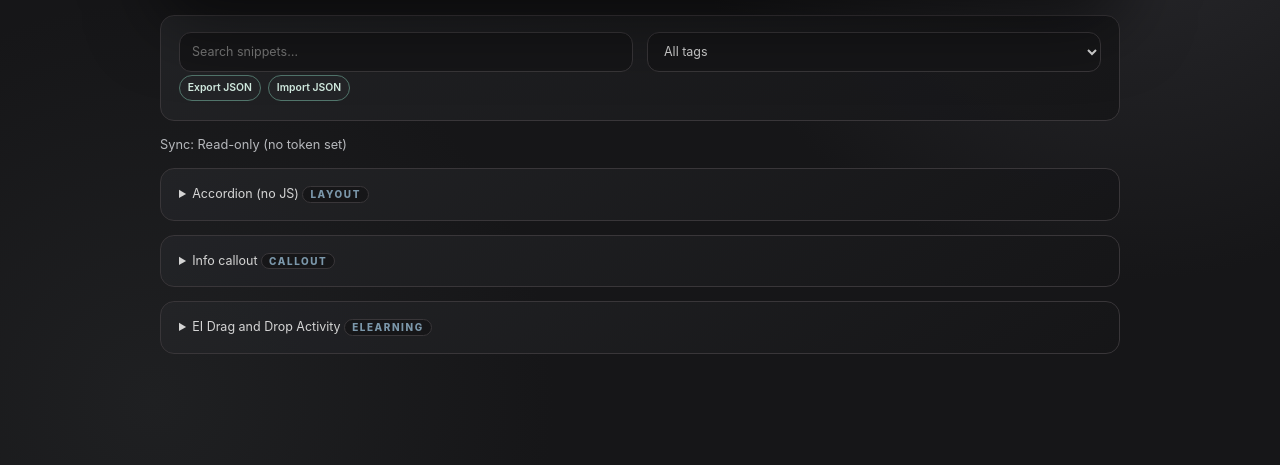
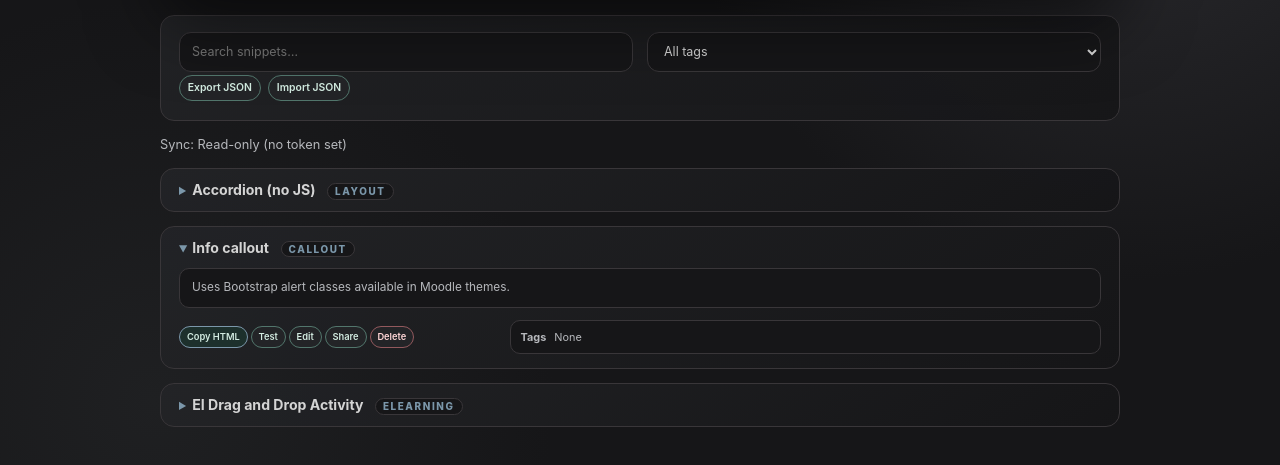
Before and after one commit to stuanderson415-coder/vocational-dev, a plain HTML site: page index.html in a window 1280 px wide. Both pictures are taken after a click on the element 640 px from the left and 459 px from the top of the page. Shown: the part 199-664 px from the top of the page. Drawn offline with Linux system fonts and the light colour scheme.

Commit message:
morepods

```diff
--- a/style.css
+++ b/style.css
@@ -97,21 +97,23 @@ header{position:relative;overflow:hidden;isolation:isolate}
 header:after{content:"";position:absolute;inset:0;z-index:-1;background:radial-gradient(ellipse at center,#161618aa 0,transparent 70%);pointer-events:none}
 .utag{margin:0 0 0 6px;padding:.765625px 4.59375px;font-size:.4746875rem;font-weight:700}
 .utag:before{content:"#"}
-#list .card h3{font-size:.88rem}
 #list .card p{font-size:.8rem}
 #list .snippet-tags>.tag{font-size:.58rem}
 #list .card button,#list .card .btn{font-size:.581875rem;padding:3.0625px 6.890625px}
 #list .card .utag{font-size:.4440625rem;padding:0 3.828125px}
-.snippet-card{display:grid;grid-template-columns:minmax(0,.7fr) minmax(0,1.3fr);gap:18px;align-items:center}
-.snippet-content{grid-column:1/-1}
+.snippet-card{padding:0}
+.snippet-summary{padding:10px 18px;cursor:pointer;border-radius:inherit}
+.snippet-summary::marker{color:var(--violet)}
+.snippet-summary:focus-visible{outline:2px solid var(--violet);outline-offset:2px}
+.snippet-title{margin-inline-end:8px;font-size:.88rem;font-weight:700;overflow-wrap:anywhere}
+.snippet-content{display:grid;grid-template-columns:minmax(0,.7fr) minmax(0,1.3fr);gap:12px;align-items:center;padding:0 18px 14px}
 .snippet-tags{display:flex;align-items:center;flex-wrap:wrap;gap:4px}
 .snippet-tags .utag{margin:0}
 .snippet-details{min-width:0}
 .snippet-tag-field{display:flex;align-items:flex-start;gap:8px;min-height:100%;box-sizing:border-box;padding:8px 10px;border:1px solid var(--line);border-radius:10px;background:#161618}
 .snippet-tag-label{flex:0 0 auto;color:var(--soft);font-size:.68rem;font-weight:700}
 .snippet-no-tags{color:var(--soft);font-size:.68rem}
-.snippet-card h3{margin:6px 0}
 .snippet-actions{display:flex;flex-wrap:wrap;align-items:center;gap:3px}
 .snippet-actions button,.snippet-actions .btn{margin:0}
 #list .snippet-card .snippet-description{grid-column:1/-1;width:100%;box-sizing:border-box;margin:0;padding:10px 12px;border:1px solid var(--line);border-radius:10px;background:#161618;color:var(--soft);font-size:.74rem}
-@media(max-width:600px){.snippet-card{grid-template-columns:1fr;gap:10px}}
+@media(max-width:600px){.snippet-content{grid-template-columns:1fr;gap:10px}}
```
